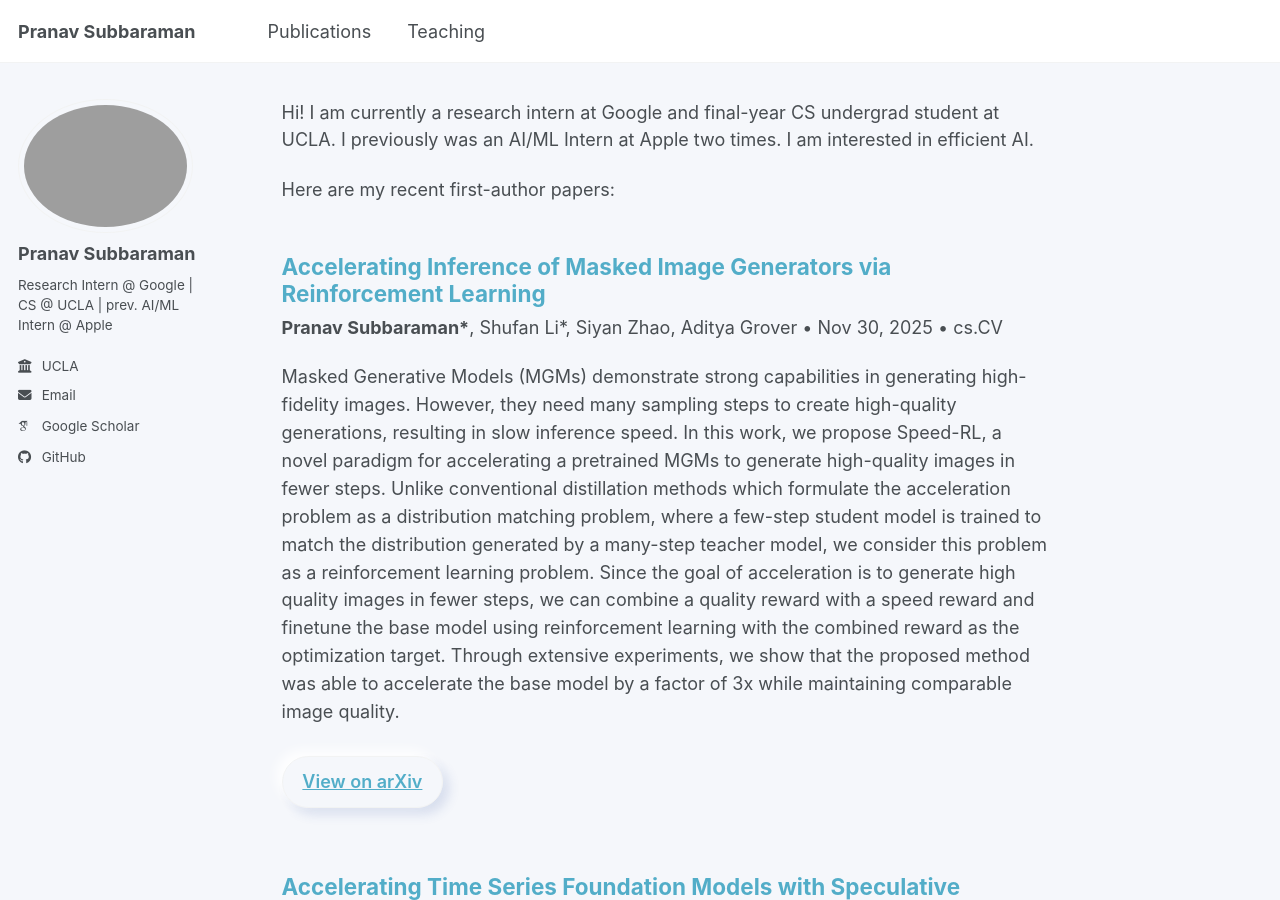
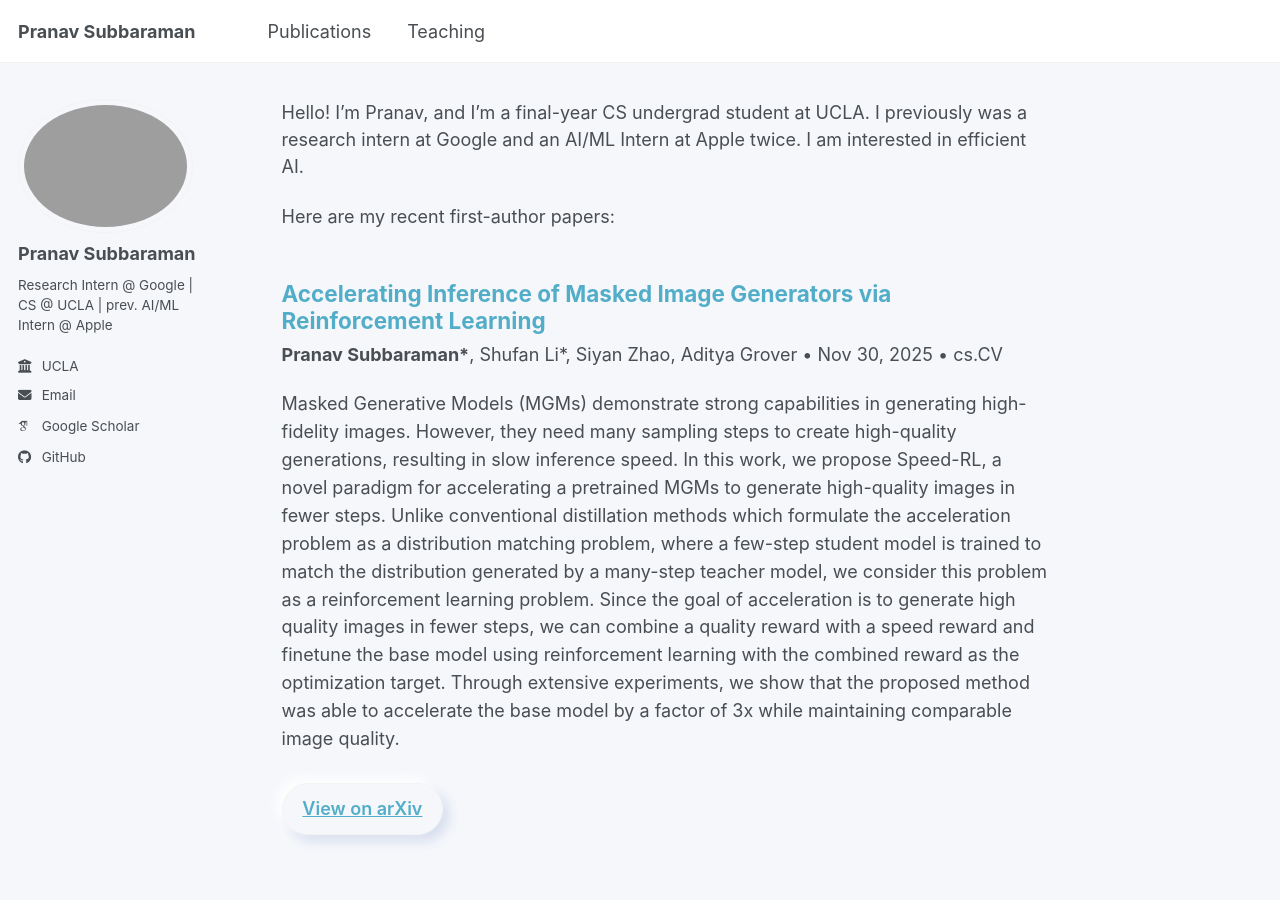
Before and after one commit to PranavSubbaraman/pranavsubbaraman.github.io, a Jekyll site: the page built from _pages/about.md, in a window 1280 px wide and 900 px high. Built offline with Jekyll 4.4.1, drawn with Linux system fonts in a browser that asks for light colours; some web fonts are replaced; a script bundle is joined from its source files by our own code; library files that are not in the unit come from our copies.

Commit message:
Update about.md

```diff
--- a/_pages/about.md
+++ b/_pages/about.md
@@ -10,7 +10,7 @@ redirect_from:
 
 {% include base_path %}
 
-Hi! I am currently a research intern at Google and final-year CS undergrad student at UCLA. I previously was an AI/ML Intern at Apple two times. I am interested in efficient AI.
+Hello! I'm Pranav, and I'm a final-year CS undergrad student at UCLA. I previously was a research intern at Google and an AI/ML Intern at Apple twice. I am interested in efficient AI.
 
 Here are my recent first-author papers:
 
```
